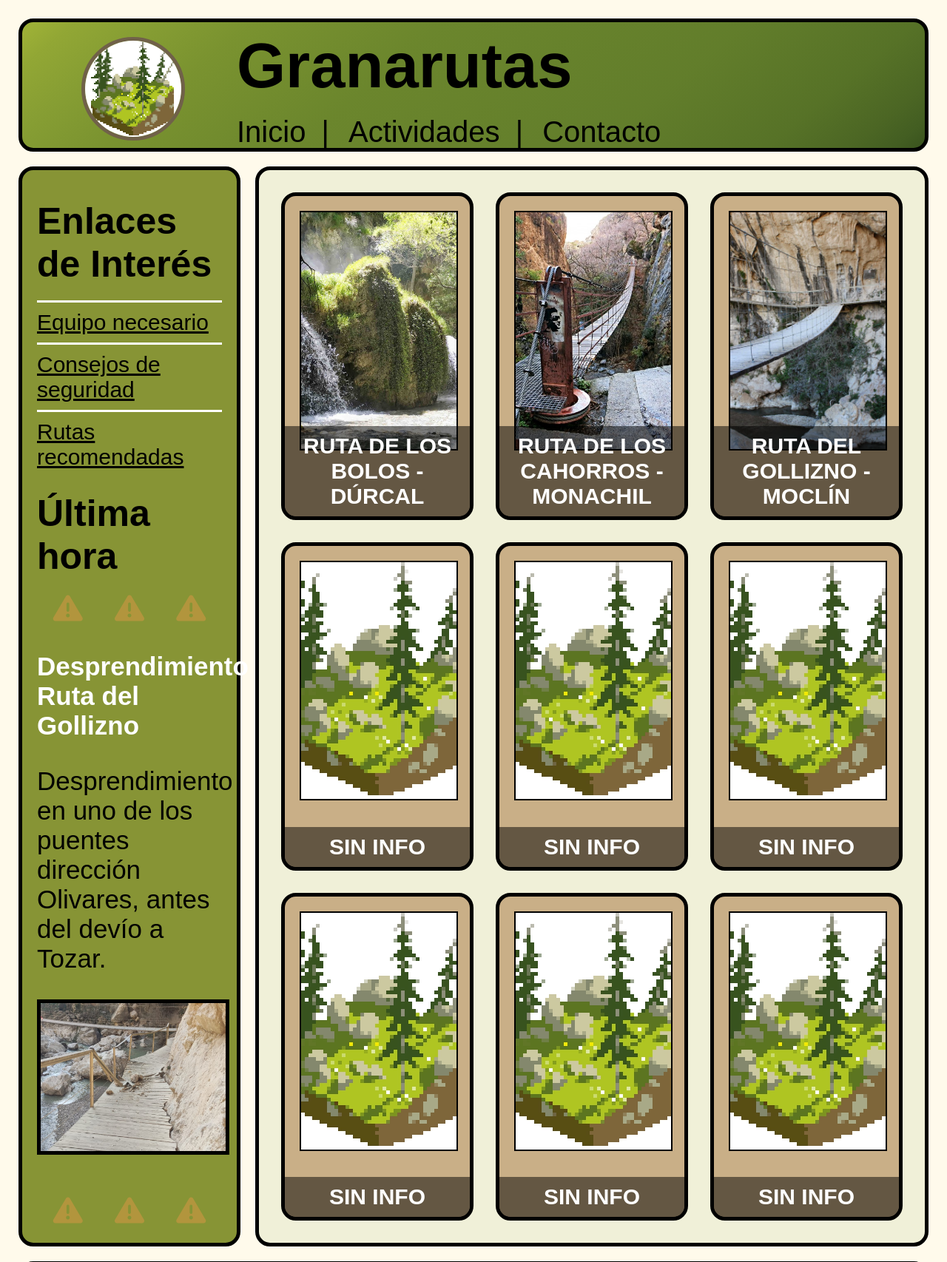
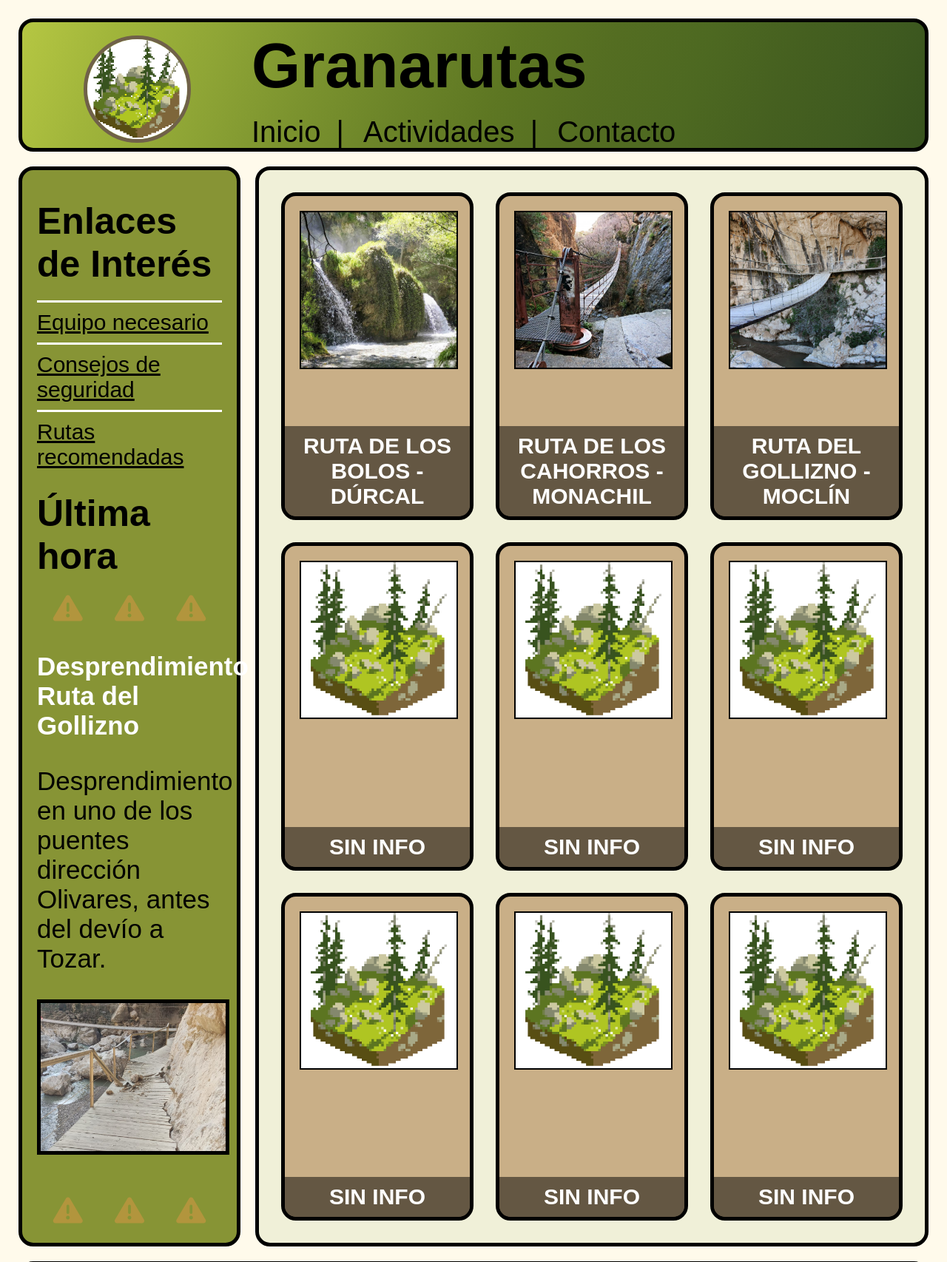
Before and after one commit to JuanmiAcosta/Rutas-por-Granada, a PHP site: page /portada.html in a window 1280 px wide. Shown: the top 1706 px of the page at 74% size. Run offline with PHP 8.4, Linux system fonts and the light colour scheme; some libraries are stand-ins or nearby versions; some web fonts are replaced.

Commit message:
Arreglos aspect-ratio

```diff
--- a/PR1/portada.html
+++ b/PR1/portada.html
@@ -22,7 +22,7 @@
             <h1>Granarutas</h1>
             <nav>
                 <ul>
-                    <li><a href="#">Inicio</a></li>
+                    <li><a href="portada.html">Inicio</a></li>
                     <span class="separador">|</span>
                     <li><a href="#">Actividades</a></li>
                     <span class="separador">|</span>
--- a/PR1/portada_layout.css
+++ b/PR1/portada_layout.css
@@ -20,17 +20,18 @@ body {
 }
 
 header {
-    background-image: linear-gradient(140deg,
-            hsl(69deg 53% 46%) 0%,
-            hsl(71deg 52% 43%) 5%,
-            hsl(73deg 51% 41%) 12%,
-            hsl(75deg 51% 38%) 22%,
-            hsl(78deg 50% 35%) 40%,
-            hsl(80deg 49% 33%) 69%,
-            hsl(82deg 49% 30%) 85%,
-            hsl(84deg 48% 27%) 93%,
-            hsl(87deg 47% 25%) 97%,
-            hsl(89deg 47% 22%) 100%);
+    background-image: linear-gradient(110deg,
+            hsl(68deg 54% 52%) 0%,
+            hsl(70deg 51% 47%) 10%,
+            hsl(72deg 51% 43%) 21%,
+            hsl(74deg 52% 38%) 32%,
+            hsl(76deg 53% 34%) 42%,
+            hsl(78deg 55% 30%) 53%,
+            hsl(80deg 53% 28%) 63%,
+            hsl(83deg 52% 27%) 73%,
+            hsl(85deg 50% 25%) 83%,
+            hsl(88deg 48% 24%) 92%,
+            hsl(91deg 47% 22%) 100%);
     padding: 10px 0;
     text-align: center;
     height: 150px;
@@ -48,15 +49,14 @@ header {
     float: left;
     margin-left: 80px;
     margin-right: 80px;
-    padding: 0;
-    margin-top: 10px;
-    width: 130px;
-    height: 130px;
+    padding: 8px 0 0 0;
+    width: 150px;
+    height: 150px;
 }
 
-.logo img{
-    width: 100%;
-    height: 100%;
+.logo img {
+    width: 90%;
+    height: 90%;
     object-fit: cover;
     border-radius: 100px;
     border: 5px solid #706149;
@@ -101,7 +101,7 @@ header {
 }
 
 .titulo-nav nav ul li a:hover {
-    color: #967c52;
+    color: #584E12;
 }
 
 /* ASIDE NOTICIAS */
@@ -176,12 +176,11 @@ aside ul li {
 
 aside ul li a {
     color: black;
-    ;
     font-size: 30px;
 }
 
 aside ul li a:hover {
-    color: #967c52;
+    color: #584E12;
 }
 
 .wrapper {
@@ -219,8 +218,8 @@ aside ul li a:hover {
 }
 
 .activity img {
+    aspect-ratio: 1/1;
     width: 100%;
-    height: 320px;
     /* La altura se ajustará automáticamente para mantener la proporción */
     object-fit: cover;
     /* Escalar la imagen para cubrir el contenido del contenedor */
```
Also changed, not shown: PR1/actividad.css (+24 -21 lines), PR1/actividad.html (+47 -14 lines).
